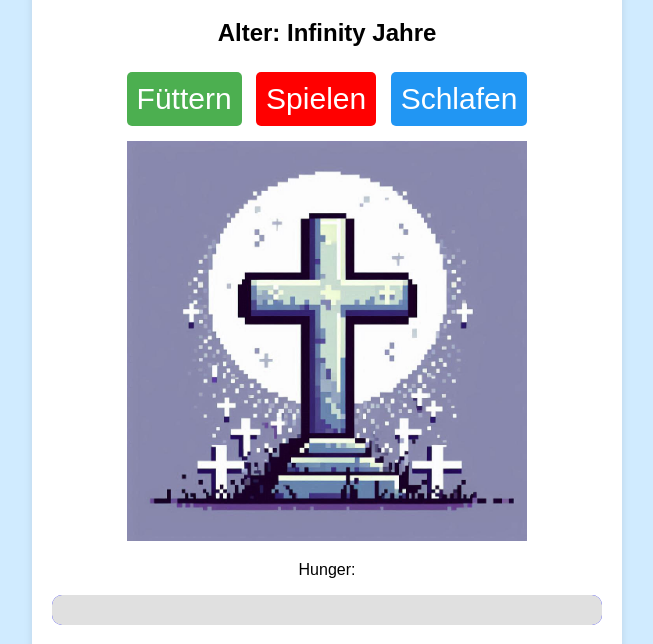
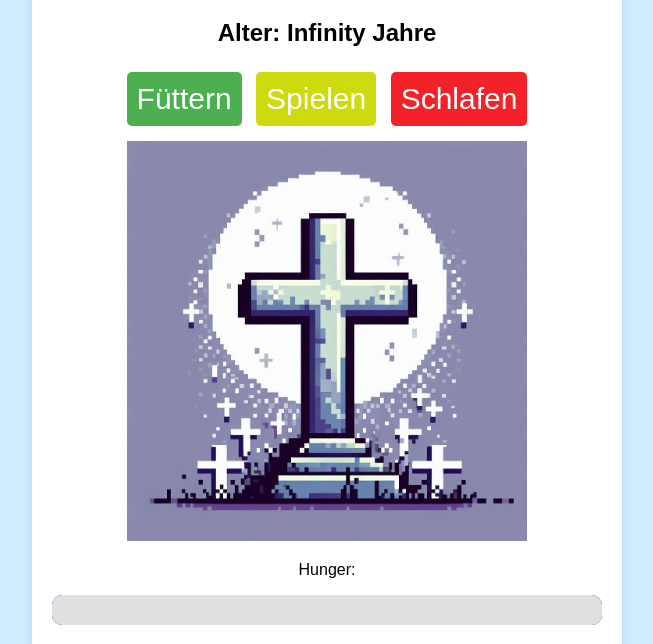
Before and after one commit to CoffeeCatDE/Tamagotchi-App-with-Electron, an Electron app: page index.html in a window 1600 px wide. Shown: the part 89-733 px from the top of the page, without its empty margins (473-1126 px from the left). Drawn offline with Linux system fonts and the light colour scheme; no server answers.

Commit message:
buttons umgefärbt

```diff
--- a/style.css
+++ b/style.css
@@ -21,8 +21,8 @@ button {
     font-size: 16px;
 }
 .feed-button { background-color: #4caf50; color: white; font-size: 30px;}
-.play-button { background-color: red; color: white; font-size: 30px; }
-.sleep-button { background-color: #2196f3; color: white; font-size: 30px; }
+.play-button { background-color: #cddb0c; color: white; font-size: 30px; }
+.sleep-button { background-color: #f32128; color: white; font-size: 30px; }
 #avatar {
     width: 400px;
     height: 400px;
```
